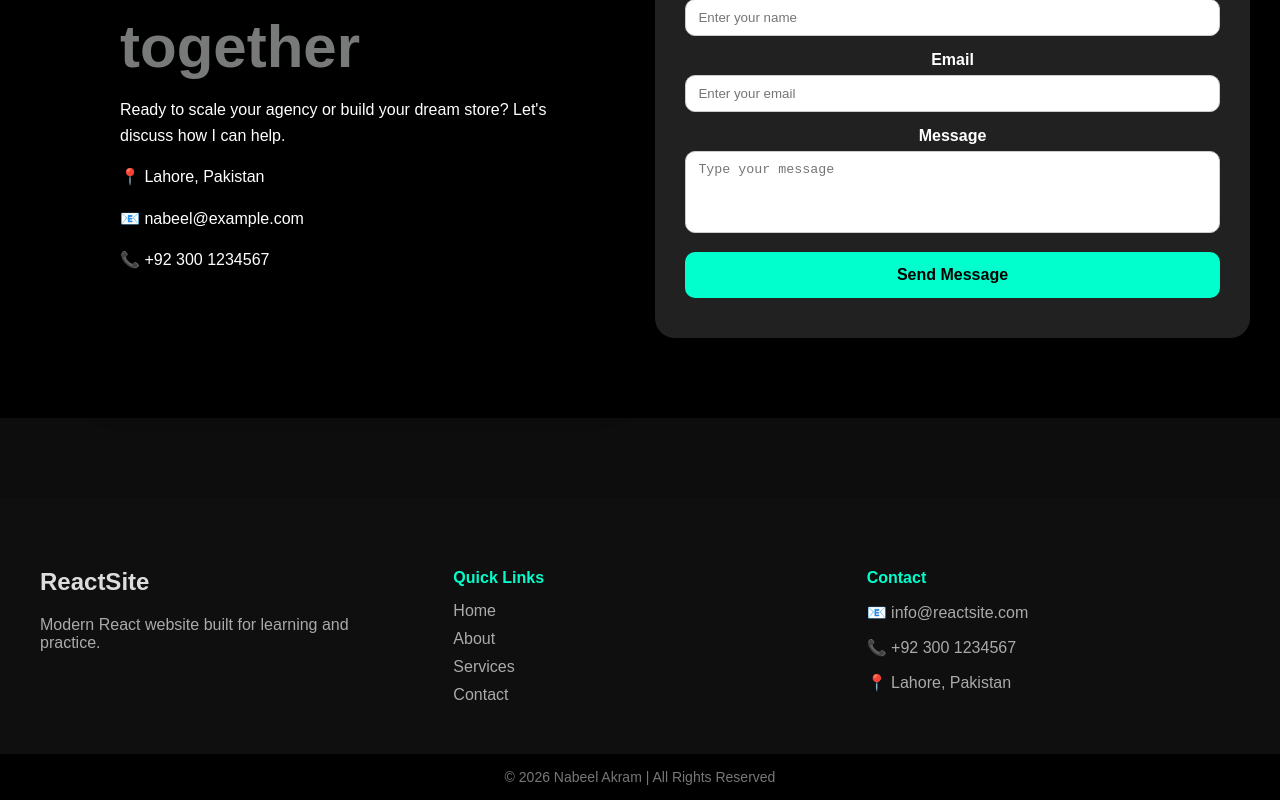
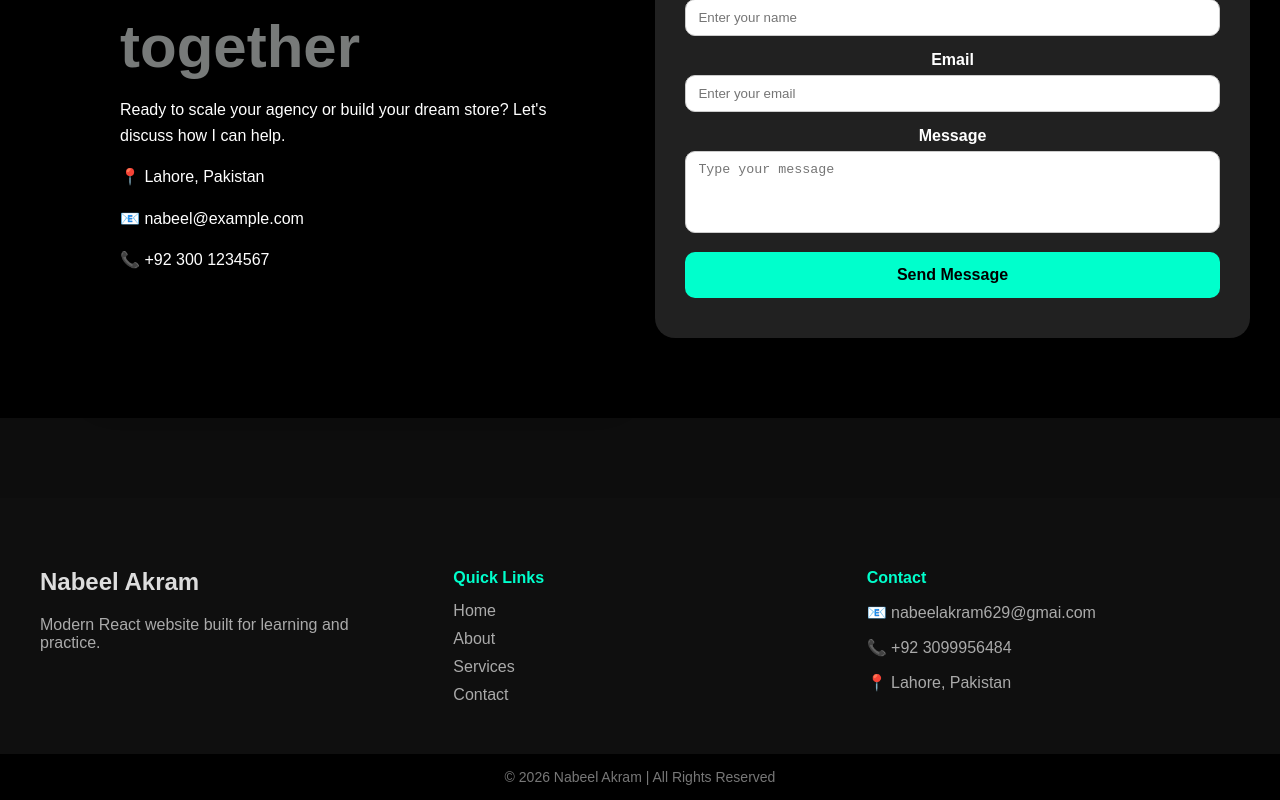
Before and after one commit to Nabeel629/Portfolio, a React (Vite) app: page /contact in a window 1280 px wide. Shown: the part 386-1186 px from the top of the page. Built offline with nearby package versions, Linux system fonts and the light colour scheme.

Commit message:
footer changing

```diff
--- a/src/Footer.jsx
+++ b/src/Footer.jsx
@@ -6,7 +6,7 @@ function Footer() {
       <div className="footer-container">
 
         <div className="footer-col">
-          <h2 className="logo">ReactSite</h2>
+          <h2 className="logo">Nabeel Akram</h2>
           <p>Modern React website built for learning and practice.</p>
         </div>
 
@@ -20,8 +20,8 @@ function Footer() {
 
         <div className="footer-col">
           <h4>Contact</h4>
-          <p>📧 info@reactsite.com</p>
-          <p>📞 +92 300 1234567</p>
+          <p>📧 nabeelakram629@gmai.com</p>
+          <p>📞 +92 3099956484</p>
           <p>📍 Lahore, Pakistan</p>
         </div>
 
```
